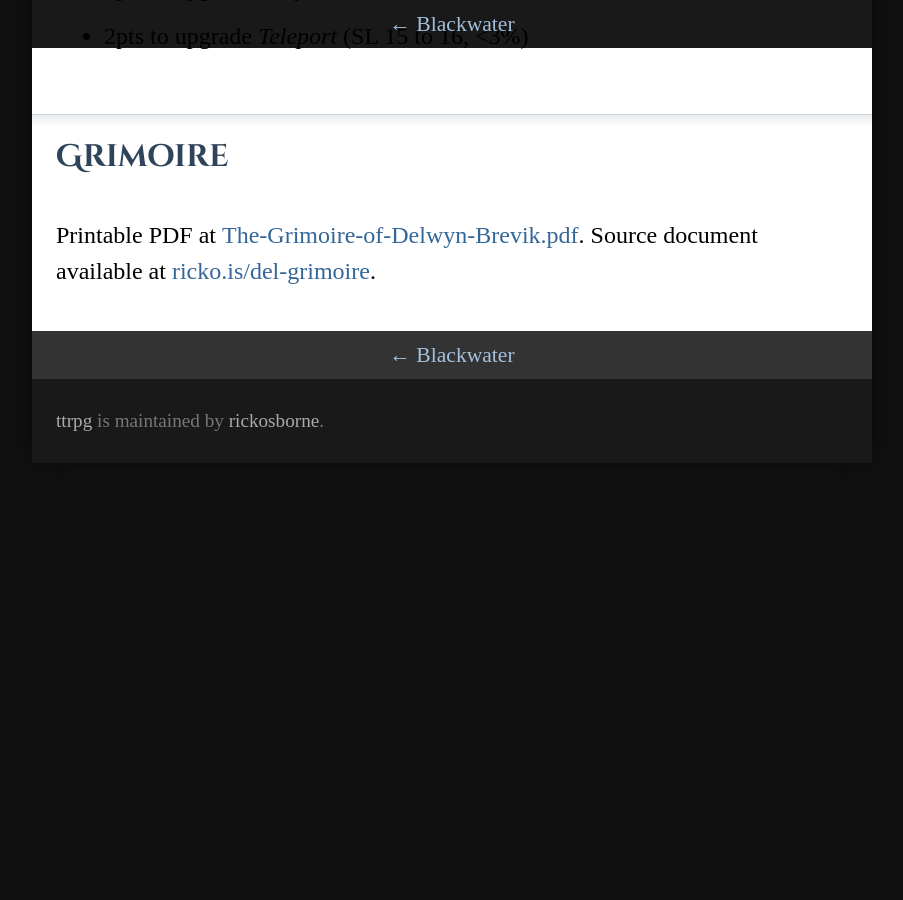
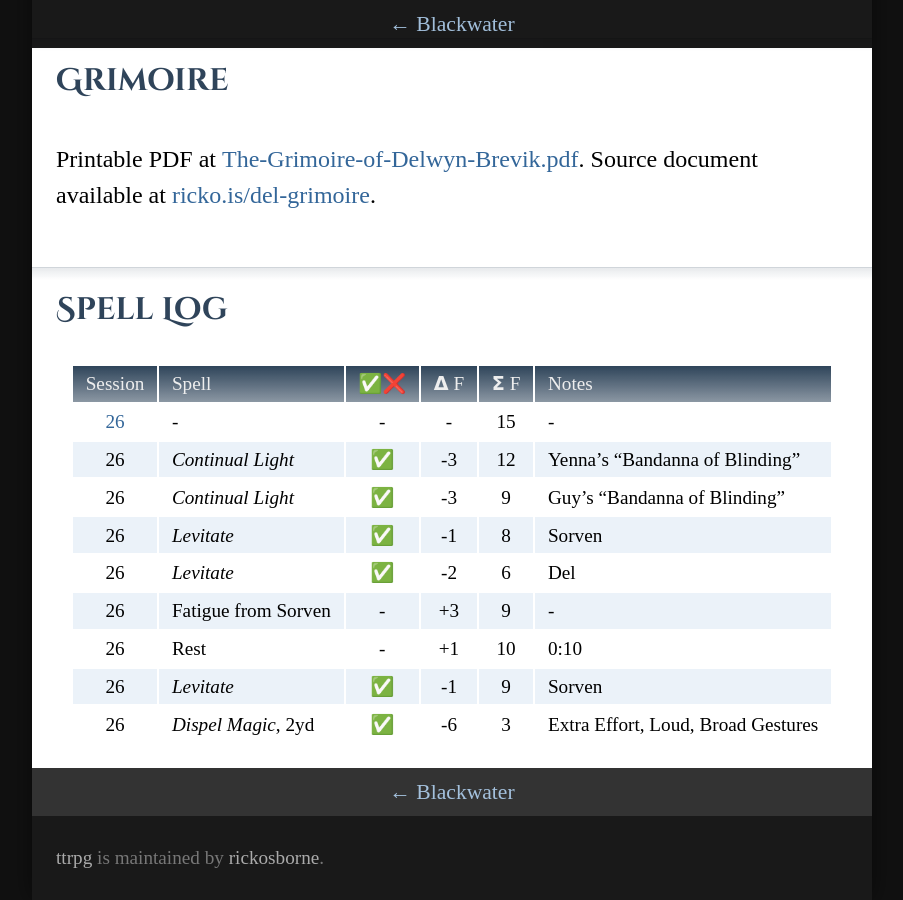
Before and after one commit to rickosborne/ttrpg, a Jekyll site: the page built from blackwater/characters/Delwyn-Brevik.md, in a window 1280 px wide and 900 px high, scrolled down 4990 px. Shown: the whole window, without its empty margins (188-1091 px from the left). Built offline with Jekyll 4.4.1, drawn with Linux system fonts in a browser that asks for light colours; some web fonts are replaced; our own code applies the rules of GitHub Pages for plain Markdown files; before the commit the page ends 5453 px from its top, so only the background shows below that; some of the changed text lies outside the part shown.

Commit message:
Session 26: Harried Fodder and the Deathly Hallways

```diff
--- a/blackwater/characters/Delwyn-Brevik.md
+++ b/blackwater/characters/Delwyn-Brevik.md
@@ -60,10 +60,8 @@ TODO: Copy background stuff here.
 | [22](../sessions/2021-01-17-piece-by-piece.md) | +2 | 213 | 3 | - |
 | [23](../sessions/2021-01-24-slippery-when-red.md) | +3 | 216 | 6 | +1 XP for RP |
 | [24](../sessions/2021-01-31-just-walk-away.md) | +2 | 218 | 8 | - |
-| - | -2 | - | 6 | _Teleport_, SL 15 → 16 |
-| - | -2 | - | 4 | _Body Sense_, SL 12 → 13 |
-| - | -1 | - | 3 | new: _Lend Vitality_, SL 15 |
-| - | -1 | - | 2 | new: _Recover Energy_, SL 15 |
+| [25](../sessions/2021-02-14-underneath-it-all.md) | +2 | 220 | 10 | - |
+| [26](../sessions/2021-02-21-harried-fodder-and-the-deathly-hallways.md) | - | 220 | 10 | - |
 
 ### Log Notes:
 
@@ -135,3 +133,18 @@ Del has 14 points to spend.  Priorities in descending order:
 
 Printable PDF at [The-Grimoire-of-Delwyn-Brevik.pdf](The-Grimoire-of-Delwyn-Brevik.pdf).
 Source document available at [ricko.is/del-grimoire](https://ricko.is/del-grimoire).
+
+## Spell Log
+
+{:.eyechart}
+| Session | Spell | ✅❌ | 𝝙&nbsp;F | 𝝨&nbsp;F | Notes |
+| :---: | :--- | :---: | :---: | :---: | :--- |
+| [26](blackwater/sessions/2021-02-21-harried-fodder-and-the-deathly-hallways.md) | - | - | - | 15 | - |
+| 26 | _Continual Light_ | ✅ | -3 | 12 | Yenna's "Bandanna of Blinding" |
+| 26 | _Continual Light_ | ✅ | -3 | 9 | Guy's "Bandanna of Blinding" |
+| 26 | _Levitate_ | ✅ | -1 | 8 | Sorven |
+| 26 | _Levitate_ | ✅ | -2 | 6 | Del |
+| 26 | Fatigue from Sorven | - | +3 | 9 | - |
+| 26 | Rest | - | +1 | 10 | 0:10 |
+| 26 | _Levitate_ | ✅ | -1 | 9 | Sorven |
+| 26 | _Dispel Magic_, 2yd | ✅ | -6 | 3 | Extra Effort, Loud, Broad Gestures |
```
Also changed, not shown: blackwater/README.md (+2 -0 lines), blackwater/sessions/2021-02-21-harried-fodder-and-the-deathly-hallways.md (added, +141 -0 lines), 1 other file.
